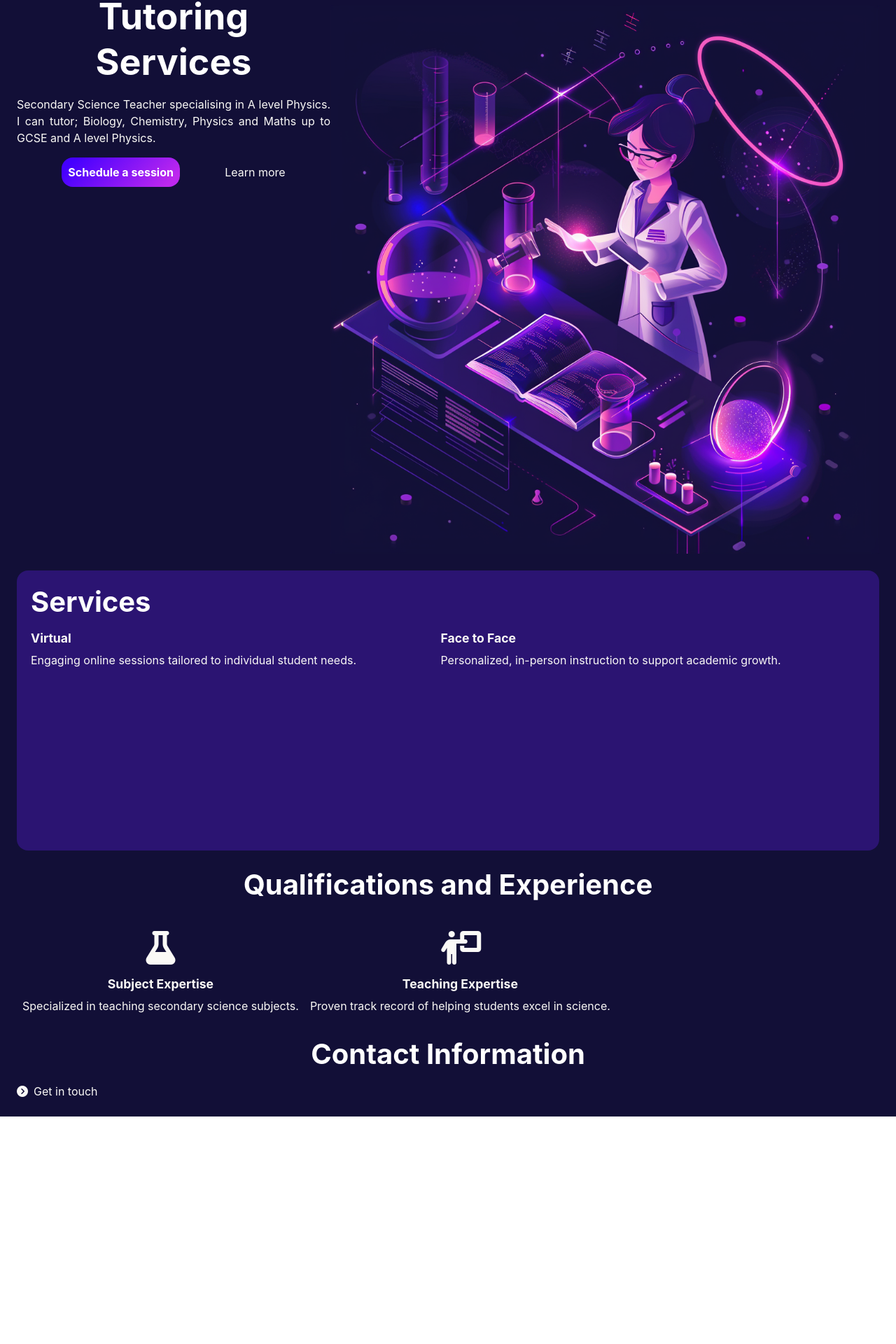
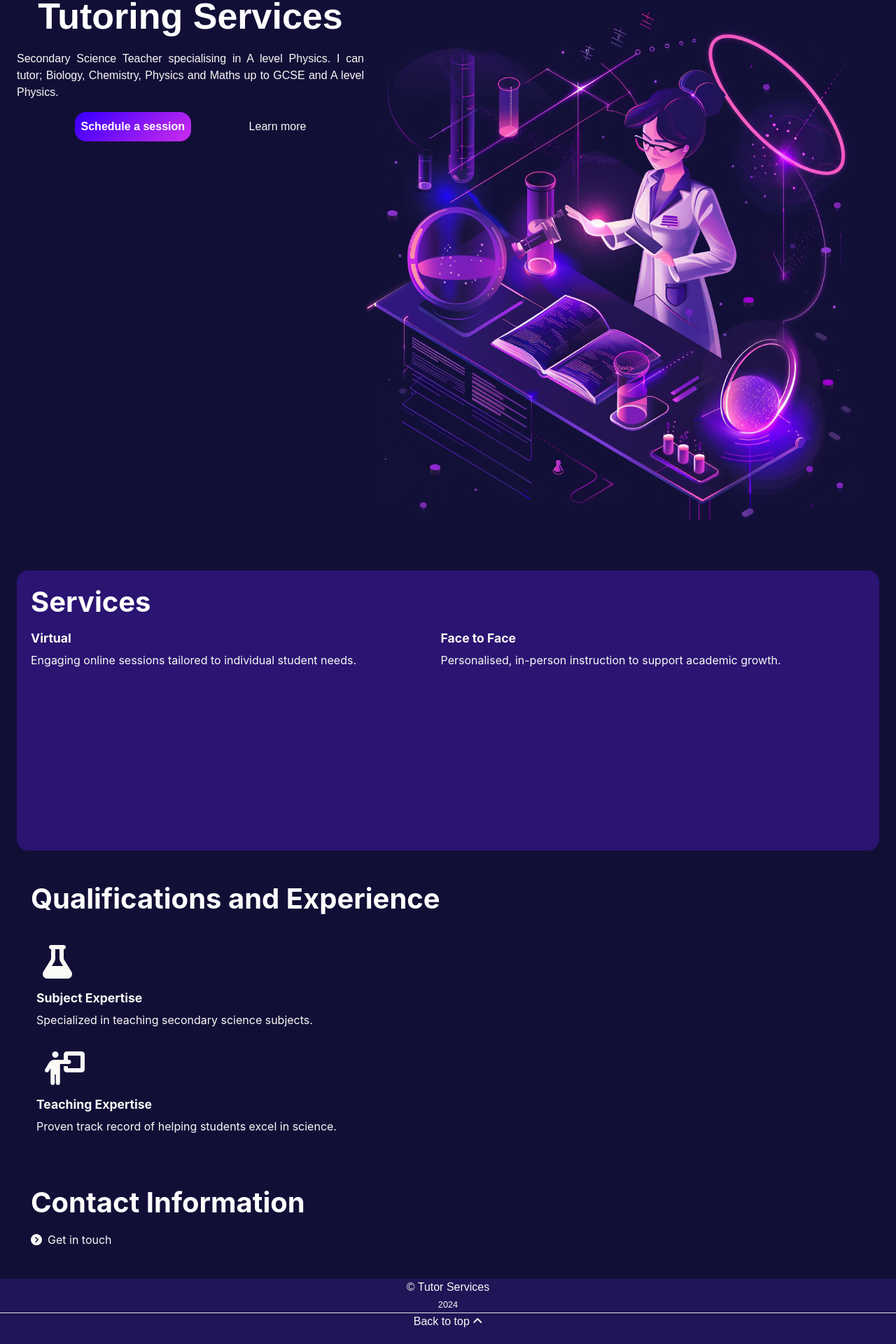
Before and after one commit to kate-joyce/tutor-app, a React (Create React App) app: page / in a window 1280 px wide. Shown: the part 89-2009 px from the top of the page at 70% size. Before the commit the page ends 1684 px from the top, so only its background shows below. Built offline with nearby package versions, Linux system fonts and the light colour scheme.

Commit message:
header fixes

```diff
--- a/src/App.css
+++ b/src/App.css
@@ -31,11 +31,13 @@ h3 {
 
 section {
   margin-top: 24px;
+  padding: 20px;
+  text-align: left;
 }
 
 #services {
   height: 50vh;
     border-radius: 1em;
     background: #2b1472;
-    padding: 20px;
+    scroll-margin: 100px 0 0 100px;
 }
--- a/src/App.js
+++ b/src/App.js
@@ -4,17 +4,19 @@ import Head from './components/head';
 import Services from './components/services';
 import Experience from './components/experience';
 import Contact from './components/contact';
+import Footer from './components/footer';
 
 function App() {
   return (
     <div id="home" className="App">
       <Nav />
+      <Head />
       <body className="p-6">
-        <Head />
         <Services />
         <Experience />
         <Contact />
       </body>
+      <Footer />
     </div>
   );
 }
--- a/src/components/contact.js
+++ b/src/components/contact.js
@@ -16,7 +16,7 @@ function Contact() {
       </div>
       {isOpen ?
         <div>
-          <p className="text-left">Starting from £35ph, depending on subject, level and whether online or face to face.</p>
+          <p className="text-left mt-2 ml-6">Starting from £35ph, depending on subject, level and whether online or face to face.</p>
         </div>
       :
       <></>
--- a/src/components/experience.js
+++ b/src/components/experience.js
@@ -5,16 +5,11 @@ const Icon = styled.i`
   max-width: fit-content;
 `
 
-const Card = styled.div`
-// background: #7224BF, 60%);
-//   border-radius: 1em;
-//   `
-
 function Experience() {
   return (
-    <section>
+    <section className="flex flex-col">
       <h2>Qualifications and Experience</h2>
-      <Card className="container flex">
+      <div>
         <div className="p-2">
           <Icon className="fa-solid fa-flask fa-3x my-2"/>
           <h3>Subject Expertise</h3>
@@ -25,7 +20,7 @@ function Experience() {
           <h3>Teaching Expertise</h3>
           <p>Proven track record of helping students excel in science.</p>
         </div>
-      </Card>
+      </div>
     </section>
   );
 }
--- /dev/null
+++ b/src/components/footer.js
@@ -0,0 +1,24 @@
+import styled from 'styled-components'
+
+const Foot = styled.footer`
+  background: #211457;
+  height: 20vh;
+
+`
+
+function Footer() {
+  return (
+  <Foot>
+    <p className="text-bold">© Tutor Services</p>
+    <small className="text-bold">2024</small>
+    <hr />
+    <ul>
+      <li>
+        <a href="#home">Back to top <i class="fa-solid fa-angle-up"></i></a>
+      </li>
+    </ul>
+  </Foot>
+  );
+}
+
+export default Footer;
--- a/src/components/head.js
+++ b/src/components/head.js
@@ -1,9 +1,7 @@
 import heroScience from '../hero-science.png';
 import styled from 'styled-components'
 
-const Cta = styled.button`
-  // color: linear-gradient(135 deg, #60A9FF 10%, #D187FF 90%);
-    // background: linear-gradient(135deg, #60A9FF 10%, #D187FF 90%);
+const Cta = styled.a`
     background: linear-gradient(135deg, #4400FF 10%, #BE28EE 90%);
     padding: 9px;
     border-radius: 1em;
@@ -13,12 +11,12 @@ const Cta = styled.button`
 
 function Head() {
   return (
-    <header className="Header-section flex flex-col h-lvh md:flex-row">
+    <header className="Header-section flex flex-col h-lvh lg:flex-row p-6">
       <div>
         <h1>Tutoring Services</h1>
         <p className="my-4 text-justify">Secondary Science Teacher specialising in A level Physics. I can tutor; Biology, Chemistry, Physics and Maths up to GCSE and A level Physics.</p>
         <div className='flex justify-evenly items-center'>
-          <Cta className='cta-1'>Schedule a session</Cta>
+          <Cta href="mailto:someone@example.com" className='cta-1'>Schedule a session</Cta>
           <a href="#services">Learn more</a>
         </div>
       </div>
--- a/src/components/nav.js
+++ b/src/components/nav.js
@@ -1,7 +1,7 @@
 import styled from 'styled-components'
 
 const NavBar = styled.nav`
-  background: #2b1472;
+  background: #211457;
 `
 
 function Nav() {
--- a/src/components/services.js
+++ b/src/components/services.js
@@ -9,7 +9,7 @@ function Services() {
         </div>
         <div className="grow">
           <h3>Face to Face</h3>
-          <p>Personalized, in-person instruction to support academic growth.</p>
+          <p>Personalised, in-person instruction to support academic growth.</p>
         </div>
       </div>
     </section>
```
